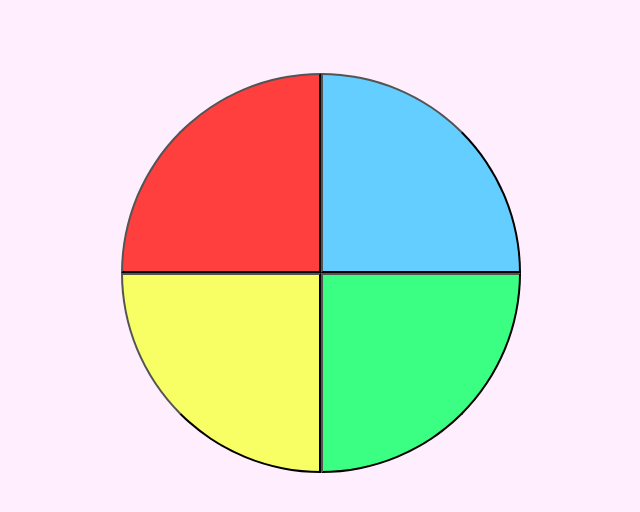
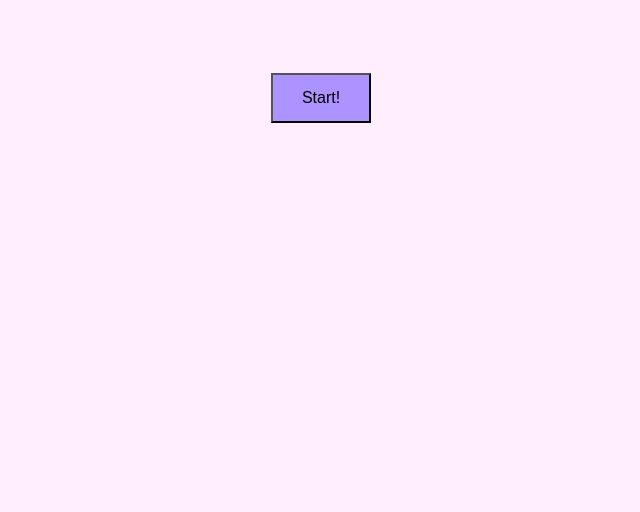
Before and after one commit to gcosta295/SimonSays, a plain HTML site: page index.html in a window 1280 px wide. Shown: the part 62-574 px from the top of the page, without its empty margins (319-959 px from the left). Drawn offline with Linux system fonts and the light colour scheme.

Commit message:
boton start

```diff
--- a/index.html
+++ b/index.html
@@ -15,7 +15,10 @@
 
 
 
+
+
     <div id="container">
+        <button id="startb"  onclick="showB();" >Start!</button>
     <div id="box1">
         <button id="boton1" onclick="playSound(0);">
             </button>
@@ -79,7 +82,25 @@ function game (PName, HPoints, PPoints, LNums, gameTF){
               }
           }
       }
+    }
+
+
+function showB() {
+  var x = document.getElementById("box1");
+  var y = document.getElementById("box2");
+  var z = document.getElementById("startb");
+  if (x.style.display === "none") {
+    x.style.display = "flex";
+    y.style.display = "flex";
+    z.style.display = "none";
+  } else {
+    x.style.display = "none";
+    y.style.display = "none";
+    z.style.display = "flex";
+
+  }
 }
+
 </script>
 
 </body>
--- a/style.css
+++ b/style.css
@@ -15,6 +15,16 @@ button{
 
 h1{
   text-align: center;
+}
+
+#startb{
+  background-color: rgb(172, 147, 255);
+  height: 50px;
+  width: 100px;
+  justify-content: center;
+  align-items: center;
+  display: inline-block;
+
 }
 #boton1{
   background-color: rgb(255, 62, 62);
@@ -84,12 +94,12 @@ h1{
 }
 
 #box1{
-  display: flex;
+  display: none;
   flex-direction: row
 }
 
 #box2{
-  display: flex;
+  display: none;
   flex-direction: row
 }
 
```
